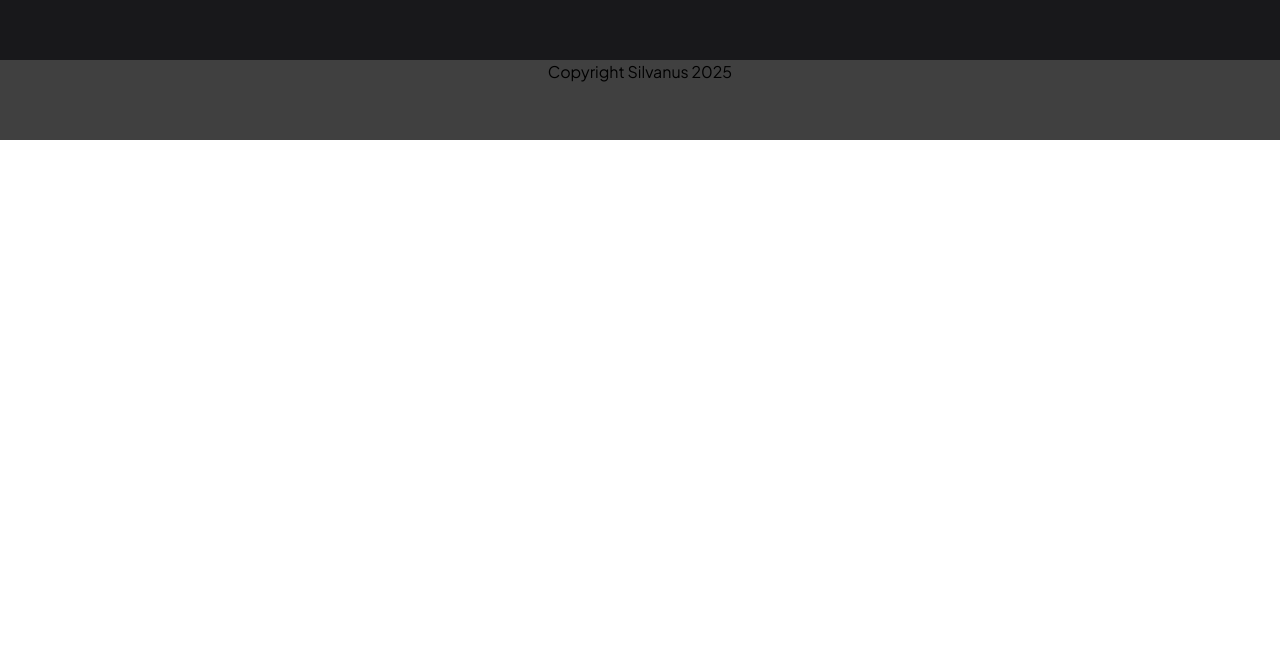
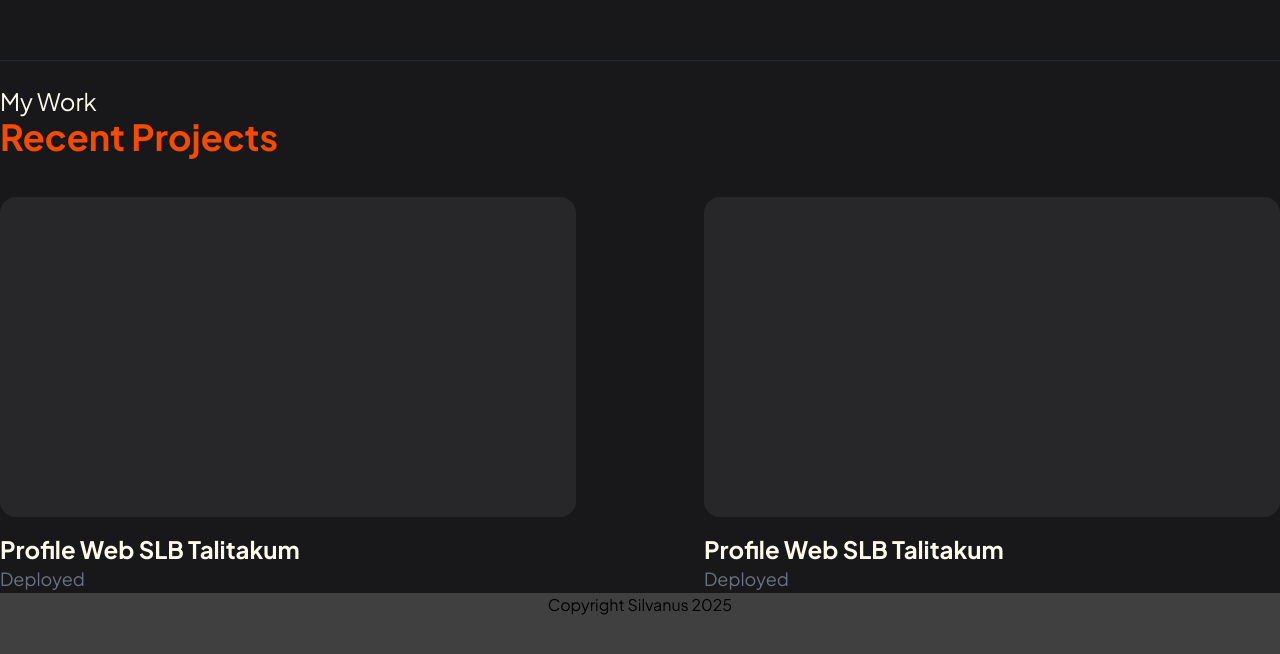
Before and after one commit to Kukuh01/fe-web-porto, a React (Vite) app: page / in a window 1280 px wide. Shown: the part 532-1186 px from the top of the page. Before the commit the page ends 800 px from the top, so only its background shows below. Built offline with nearby package versions, Linux system fonts and the light colour scheme.

Commit message:
STYLE: Styling and slicing project card

```diff
--- a/src/assets/components/fragments/IntroductionCard.tsx
+++ b/src/assets/components/fragments/IntroductionCard.tsx
@@ -1,5 +1,5 @@
 import { FaGithub, FaInstagram } from "react-icons/fa";
-import Icon from "../elements/Icon/Icon";
+import Icon from "../elements/Icon";
 
 export default function IntroductionCard() {
   return (
--- a/src/assets/components/fragments/Navbar.tsx
+++ b/src/assets/components/fragments/Navbar.tsx
@@ -1,4 +1,4 @@
-import Link from "../elements/Link/Link";
+import Link from "../elements/Link";
 
 export default function Navbar() {
   return (
--- /dev/null
+++ b/src/assets/components/fragments/Project/ProjectCard.tsx
@@ -0,0 +1,15 @@
+export default function ProjectCard({
+  title,
+  status,
+}: {
+  title: string;
+  status: string;
+}) {
+  return (
+    <div>
+      <div className="w-xl h-80 bg-zinc-800 rounded-2xl mb-4"></div>
+      <p className="text-amber-50 text-2xl font-bold">{title}</p>
+      <p className="text-lg text-gray-500">{status}</p>
+    </div>
+  );
+}
--- /dev/null
+++ b/src/assets/components/fragments/Project/ProjectSection.tsx
@@ -0,0 +1,13 @@
+import SectionLayout from "../../layouts/SectionLayout";
+import ProjectCard from "./ProjectCard";
+
+export default function ProjectSection() {
+  return (
+    <SectionLayout title="My Work" description="Recent Projects">
+      <div className="flex justify-between">
+        <ProjectCard title="Profile Web SLB Talitakum" status="Deployed" />
+        <ProjectCard title="Profile Web SLB Talitakum" status="Deployed" />
+      </div>
+    </SectionLayout>
+  );
+}
--- /dev/null
+++ b/src/assets/components/layouts/SectionLayout.tsx
@@ -0,0 +1,24 @@
+import type { ReactNode } from "react";
+
+export default function SectionLayout({
+  title,
+  description,
+  children,
+}: {
+  title: string;
+  description: string;
+  children: ReactNode;
+}) {
+  return (
+    <div>
+      <hr className="text-gray-800" />
+      <div className="mt-6">
+        <div className="mb-10">
+          <p className="text-2xl text-amber-50">{title}</p>
+          <p className="text-4xl text-orange-600 font-bold">{description}</p>
+        </div>
+        {children}
+      </div>
+    </div>
+  );
+}
--- a/src/assets/pages/HomePage.tsx
+++ b/src/assets/pages/HomePage.tsx
@@ -1,6 +1,7 @@
 import PageLayout from "../components/layouts/PageLayout";
-import Hero from "../components/fragments/Hero/Hero";
+import Hero from "../components/fragments/Hero";
 import IntroductionCard from "../components/fragments/IntroductionCard";
+import ProjectSection from "../components/fragments/Project/ProjectSection";
 
 export default function HomePage() {
   return (
@@ -10,6 +11,8 @@ export default function HomePage() {
         <IntroductionCard />
       </Hero>
       {/* End Hero */}
+      {/* Project Section */}
+      <ProjectSection />
     </PageLayout>
   );
 }
```
Also changed, not shown: src/assets/components/elements/Icon.tsx (renamed from src/assets/components/elements/Icon/Icon.tsx), src/assets/components/elements/Link.tsx (renamed from src/assets/components/elements/Link/Link.tsx), src/assets/components/fragments/Hero.tsx (renamed from src/assets/components/fragments/Hero/Hero.tsx).
